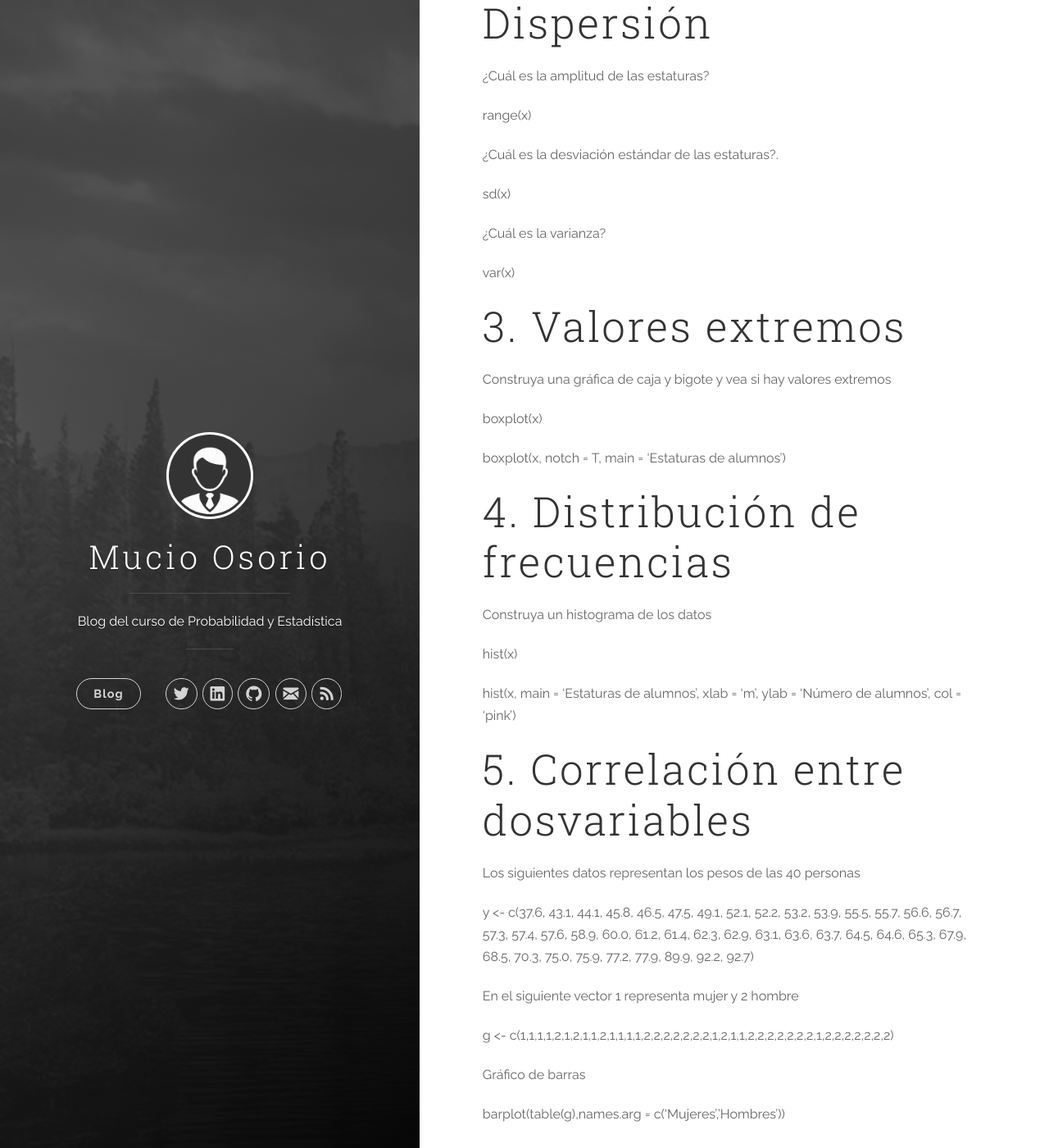
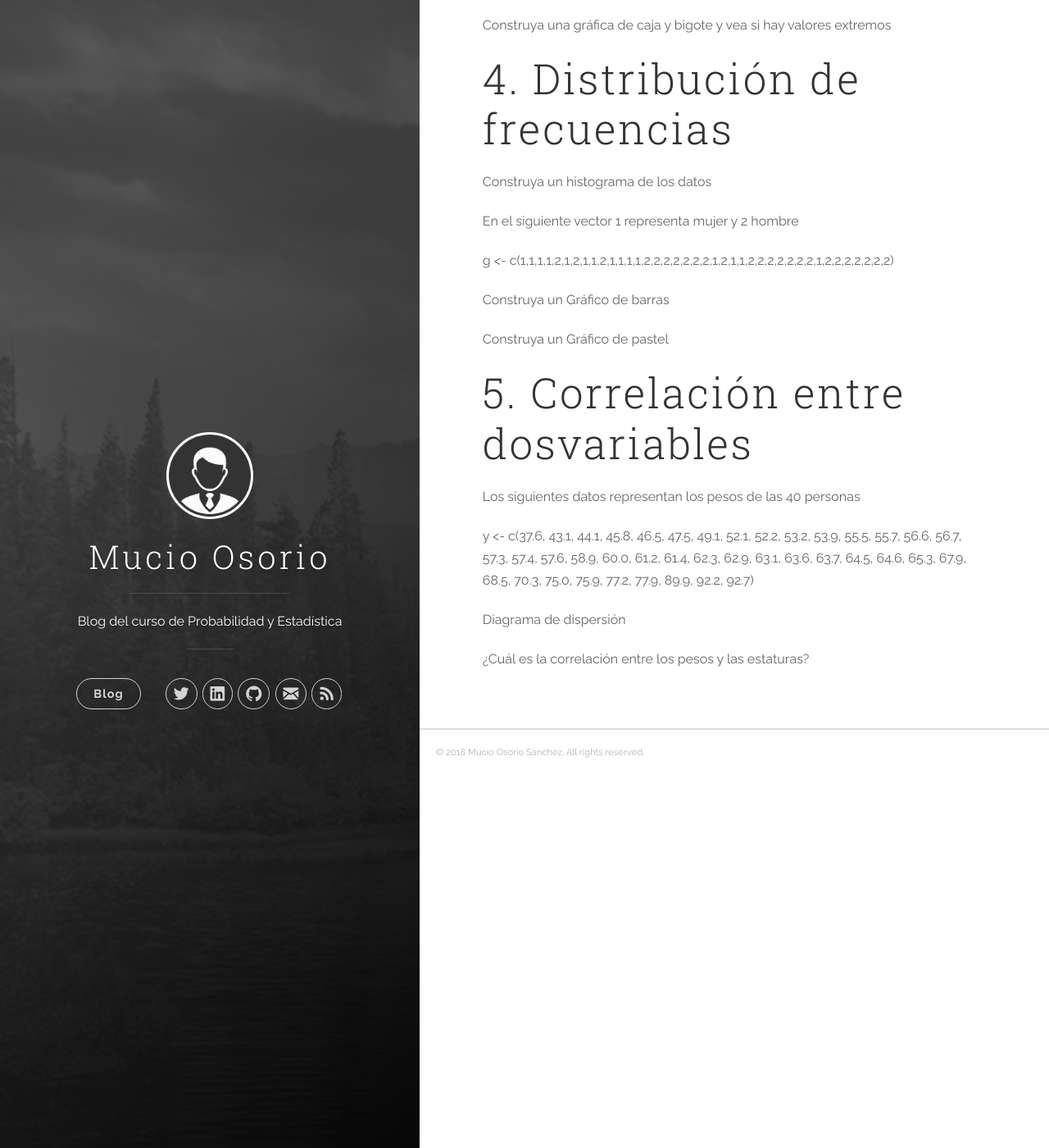
Before and after one commit to mucioosorio/probabilidad, a Jekyll site: the page built from _posts/2018-10-18-Taller de Estadística con R.md, in a window 1280 px wide and 1400 px high, scrolled down 2107 px. Shown: the whole window at 82% size. Built offline with Jekyll 4.4.1, drawn with Linux system fonts in a browser that asks for light colours; nearby versions of some CDN libraries; some of the changed text lies outside the part shown.

Commit message:
Update 2018-10-18-Taller de Estadística con R.md

```diff
--- a/_posts/2018-10-18-Taller de Estadística con R.md
+++ b/_posts/2018-10-18-Taller de Estadística con R.md
@@ -39,23 +39,18 @@
 # 1. Medidas de Posición
 ¿Cuál es la estatura mínima?
 
-min(x)
 
 ¿Cuál es la estatura máxima?
 
-max(x)
 
 ¿Cuál es la media de las estaturas?.
 
-mean(x)
 
 ¿Cuál es la mediana de las estaturas?
 
-median(x)
 
 ¿Cuál es la moda de las estaturas?
 
-table(x)
 
 la función anterior genera una tabla con los datos y la cantidad
 de veces que aparece cada uno. Solo debe elegir cual es el
@@ -63,43 +58,35 @@
 
 ¿Cuáles son los percentiles de las estaturas?
 
-quantile(x)
 
 # 2. Medidas de Dispersión
 
 ¿Cuál es la amplitud de las estaturas?
 
-range(x)
 
 ¿Cuál es la desviación estándar de las estaturas?.
 
-sd(x)
 
 ¿Cuál es la varianza?
 
-var(x)
 
 # 3. Valores extremos
 
 Construya una gráfica de caja y bigote y vea si hay valores extremos
 
-boxplot(x)
-
-boxplot(x,
-        notch = T,
-        main = 'Estaturas de alumnos')
 
 # 4. Distribución de frecuencias
 
 Construya un histograma de los datos
 
-hist(x)
+En el siguiente vector 1 representa mujer y 2 hombre
 
-hist(x,
-     main = 'Estaturas de alumnos',
-     xlab = 'm',
-     ylab = 'Número de alumnos',
-     col = 'pink')
+g <- c(1,1,1,1,2,1,2,1,1,2,1,1,1,1,2,2,2,2,2,2,2,1,2,1,1,2,2,2,2,2,2,2,1,2,2,2,2,2,2,2)
+
+Construya un Gráfico de barras
+
+Construya un Gráfico de pastel
+
 
 # 5. Correlación entre dosvariables
 
@@ -110,26 +97,9 @@
        63.1, 63.6, 63.7, 64.5, 64.6, 65.3, 67.9, 68.5, 70.3, 75.0, 75.9, 77.2,
        77.9, 89.9, 92.2, 92.7)
 
-En el siguiente vector 1 representa mujer y 2 hombre
 
-g <- c(1,1,1,1,2,1,2,1,1,2,1,1,1,1,2,2,2,2,2,2,2,1,2,1,1,2,2,2,2,2,2,2,1,2,2,2,2,2,2,2)
-
-Gráfico de barras
-
-barplot(table(g),names.arg = c('Mujeres','Hombres'))
-
-pie(table(g),labels = c('Mujeres','Hombres'))
 
 Diagrama de dispersión
 
-plot(x,y)
-
-plot(x,y,
-     main = 'Relación entre estaturas y pesos',
-     xlab = 'Estatura (m)',
-     ylab = 'Peso (kg)',
-     col = g)
 
 ¿Cuál es la correlación entre los pesos y las estaturas?
-
-cor(x,y)
```
